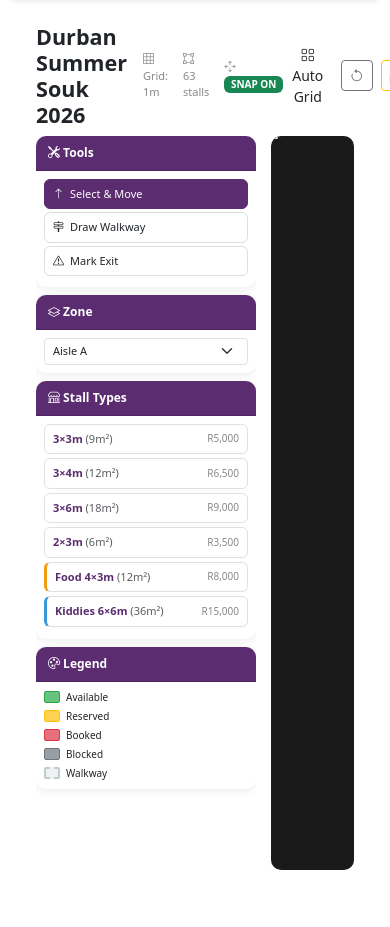
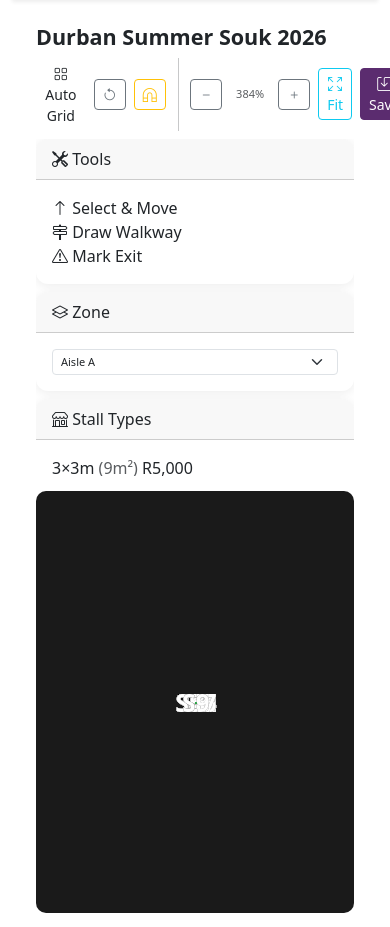
Before and after one commit to mogalia786/alansaar_erp, a Django app: page /erp/events/1/floor-plan/ in a window 390 px wide; the page is wider, and only the part inside the window is pictured. Shown: the part 58-985 px from the top of that part. Before the commit the page ends 928 px from the top of that part, so only its background shows below. Run offline with Django 5.2, Linux system fonts and the light colour scheme; a user stored in the database is signed in; data comes from the database, SQL or seed files in the repository; data that the repository does not hold is empty.

Commit message:
feat: make ERP floor plan mobile-friendly, centered at 384% zoom with touch support

```diff
--- a/templates/portal/floor_plan.html
+++ b/templates/portal/floor_plan.html
@@ -6,22 +6,16 @@
 :root { --purple: #5B2C6F; --gold: #D4AF37; }
 #editor-wrap { display: flex; gap: 15px; height: calc(100vh - 110px); }
 #toolbox { width: 220px; flex-shrink: 0; overflow-y: auto; }
-#toolbox .card { border-radius: 10px; border: none; box-shadow: 0 2px 8px rgba(0,0,0,.08); }
-#toolbox .card-header { background: var(--purple); color: #fff; border-radius: 10px 10px 0 0 !important; padding: 8px 12px; font-size: 12px; font-weight: 600; }
-#toolbox .card-body { padding: 8px; }
-#toolbox .stall-type-card { cursor: grab; padding: 6px 8px; margin-bottom: 4px; border: 1px solid #e0e0e0; border-radius: 6px; font-size: 11px; display: flex; justify-content: space-between; align-items: center; transition: all .15s; }
-#toolbox .stall-type-card:hover { border-color: var(--purple); background: #f8f4fc; }
-#toolbox .stall-type-card:active { cursor: grabbing; }
-#toolbox .stall-type-card .size { font-weight: 700; color: var(--purple); }
-#toolbox .stall-type-card .price { color: #888; font-size: 10px; }
-#toolbox .tool-btn { padding: 6px 8px; margin-bottom: 3px; border: 1px solid #ddd; border-radius: 6px; font-size: 11px; cursor: pointer; transition: all .15s; background: #fff; display: flex; align-items: center; gap: 6px; }
-#toolbox .tool-btn:hover { border-color: var(--purple); }
-#toolbox .tool-btn.active { background: var(--purple); color: #fff; border-color: var(--purple); }
 #canvas-wrap {
     flex: 1; overflow: auto; background: #1a1a1a; border-radius: 10px;
-    display: flex; align-items: flex-start; justify-content: flex-start;
+    display: flex; align-items: center; justify-content: center;
 }
 #canvas-inner { position: relative; }
+@media (max-width: 768px) {
+    #editor-wrap { flex-direction: column; height: calc(100vh - 80px); }
+    #toolbox { width: 100%; max-height: 40vh; overflow-y: auto; flex-shrink: 0; }
+    #canvas-wrap { min-height: 50vh; }
+}
 #canvas-inner > .fp-svg { display: block; overflow: visible !important; background: #1a1a1a; }
 #canvas-inner svg.fp-svg path { stroke: #999 !important; }
 #canvas-inner svg.fp-svg * { stroke-opacity: 1 !important; }
@@ -61,10 +55,10 @@
 </style>
 {% endblock %}
 {% block content %}
-<div class="d-flex justify-content-between align-items-center mb-2">
-    <div class="d-flex align-items-center gap-3">
+<div class="d-flex justify-content-between align-items-center mb-2 flex-wrap gap-2">
+    <div class="d-flex align-items-center gap-3 flex-wrap">
         <h4 class="fw-bold mb-0">{{ event.name }}</h4>
-        <span id="status-bar">
+        <span id="status-bar" class="d-none d-sm-inline-flex">
             <span><i class="bi bi-grid-3x3"></i> Grid: <span id="grid-status">1m</span></span>
             <span><i class="bi bi-bounding-box"></i> <span id="stall-count">0</span> stalls</span>
             <span><i class="bi bi-arrows-move"></i> <span id="snap-status" class="badge bg-success">SNAP ON</span></span>
@@ -186,7 +180,7 @@
     let dragData = null;
     let idCounter = stalls.reduce((a,b) => Math.max(a, b.id), 0) + 1;
 
-    let zoomLevel = 1;
+    let zoomLevel = 3.84;
     const ZOOM_STEP = 0.15;
     const ZOOM_MIN = 0.1;
     const ZOOM_MAX = 20;
@@ -208,7 +202,7 @@
     function zoomIn() { zoomLevel = Math.min(ZOOM_MAX, zoomLevel * (1 + ZOOM_STEP)); applyZoom(); }
     function zoomOut() { zoomLevel = Math.max(ZOOM_MIN, zoomLevel * (1 - ZOOM_STEP)); applyZoom(); }
     function zoomFit() {
-        zoomLevel = 4;
+        zoomLevel = 3.84;
         applyZoom();
         const innerW = VB_W * getBaseZoom() * zoomLevel;
         const innerH = VB_H * getBaseZoom() * zoomLevel;
@@ -257,6 +251,18 @@
         if (!panDrag && !e.target.closest('.stall-el, .exit-el')) canvasWrap.style.cursor = 'grab';
     });
 
+    canvasWrap.addEventListener('touchstart', e => {
+        if (e.touches.length === 1 && !e.target.closest('.stall-el, .exit-el')) {
+            panDrag = { sx: e.touches[0].clientX, sy: e.touches[0].clientY, sl: canvasWrap.scrollLeft, st: canvasWrap.scrollTop };
+        }
+    }, { passive: true });
+    canvasWrap.addEventListener('touchmove', e => {
+        if (!panDrag || e.touches.length !== 1) return;
+        canvasWrap.scrollLeft = panDrag.sl - (e.touches[0].clientX - panDrag.sx);
+        canvasWrap.scrollTop = panDrag.st - (e.touches[0].clientY - panDrag.sy);
+    }, { passive: true });
+    canvasWrap.addEventListener('touchend', () => { panDrag = null; });
+
     function snap(v) { return snapEnabled ? Math.round(v / GRID) * GRID : v; }
     function mmToPct(mm) { return (mm / VB_W * 100); }
     function mmToPctH(mm) { return (mm / VB_H * 100); }
@@ -288,12 +294,12 @@
     function renderAll() {
         document.querySelectorAll('.stall-el, .walkway-el, .exit-el').forEach(el => el.remove());
         const cssZoom = getCssZoom();
-        const fs = Math.max(8, Math.round(11 / cssZoom));
 
         stalls.forEach(s => {
             const d = document.createElement('div');
             d.className = `stall-el ${s.status}`;
             if (s.id === selectedId) d.classList.add('selected');
+            const fs = Math.round(Math.min(s.w, s.h) * 0.28 / cssZoom);
             d.style.cssText = `left:${mmToPct(s.x)}%;top:${mmToPctH(s.y)}%;width:${mmToPct(s.w)}%;height:${mmToPctH(s.h)}%;font-size:${fs}px;`;
             d.innerHTML = `<span class="label">${shortName(s.name)}</span>`;
             d.dataset.id = s.id;
```
